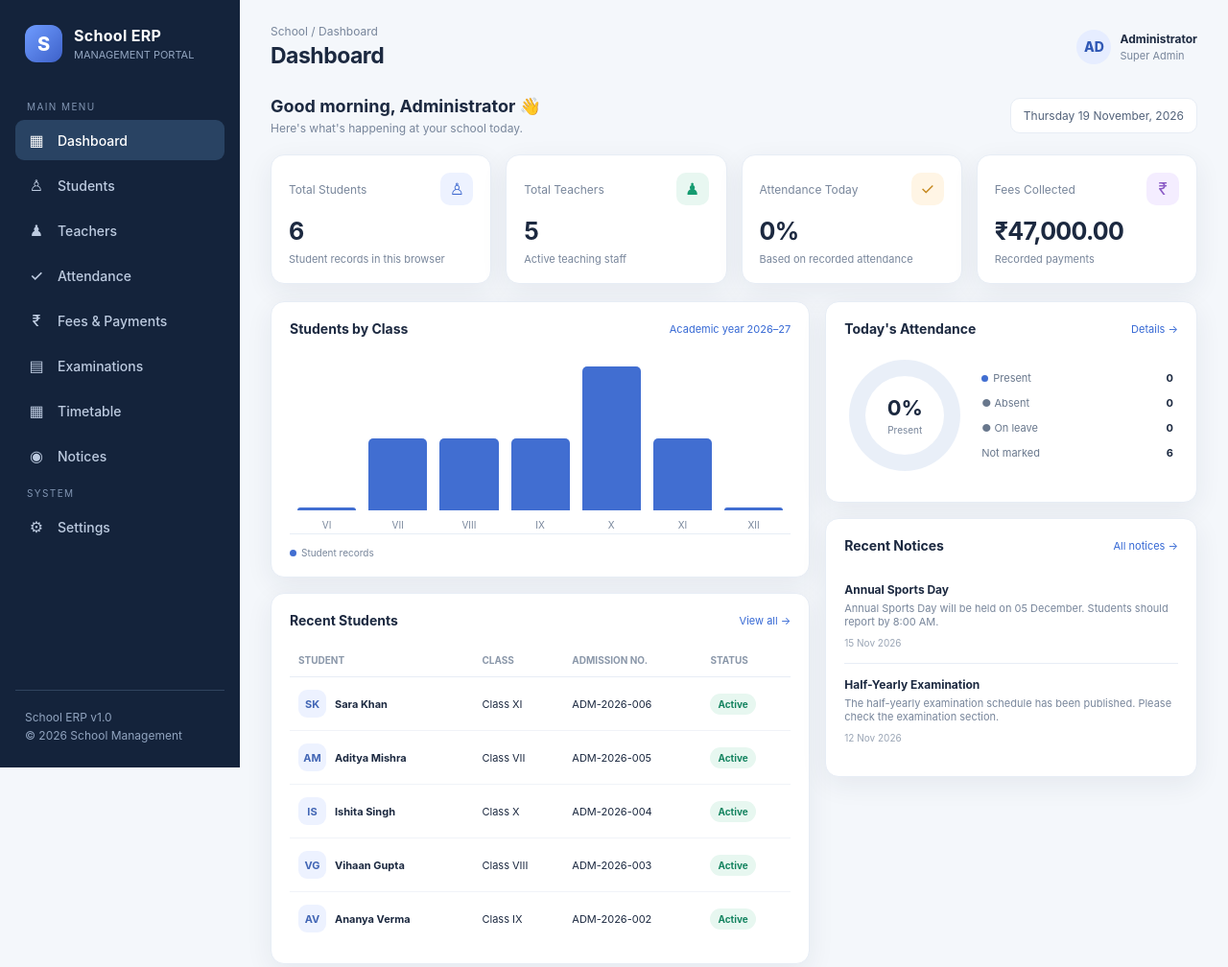
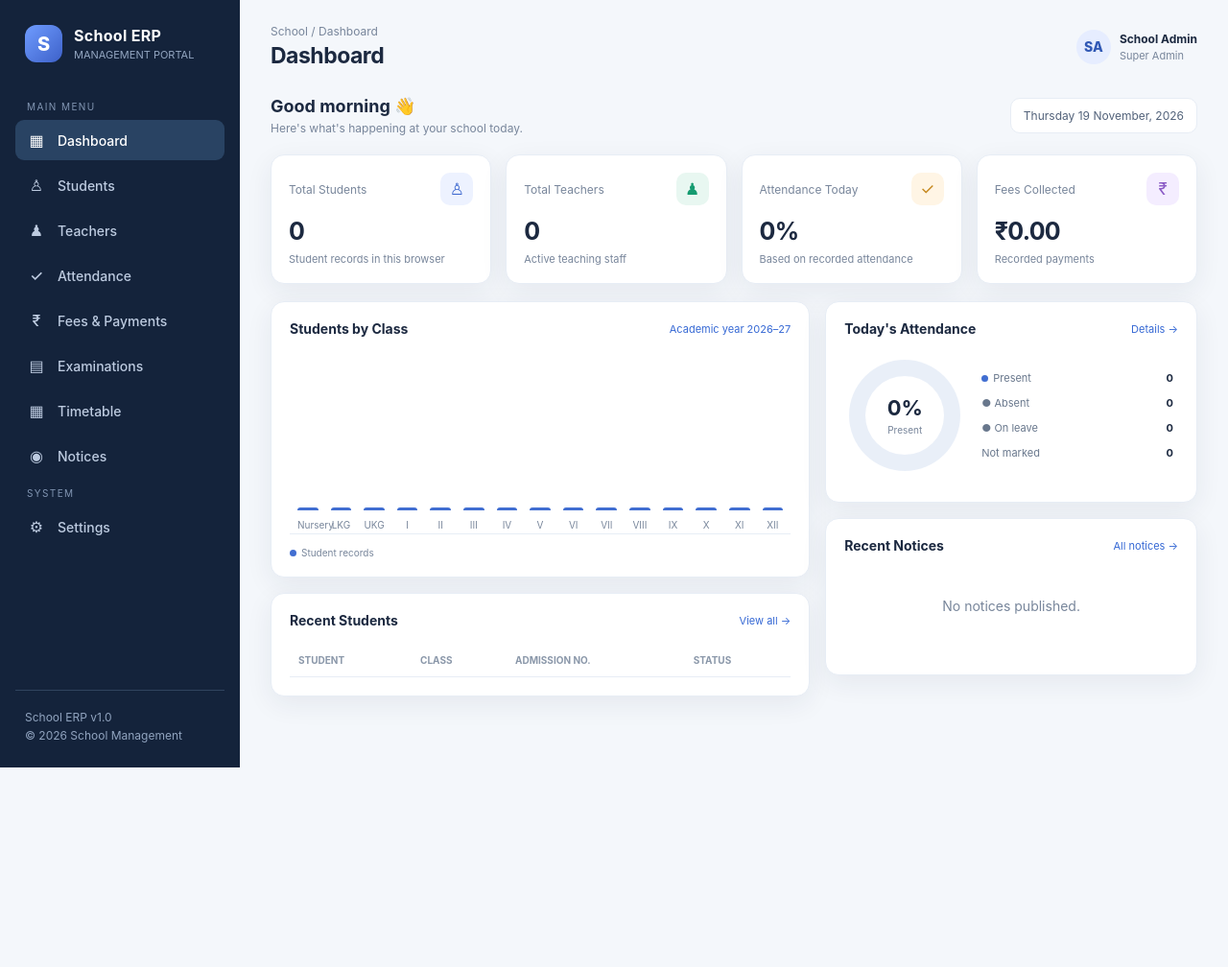
Before and after one commit to satvikt183-dot/school-erp, a plain HTML site: page school_erp/index.html in a window 1280 px wide. Shown: the whole page at 96% size. After the commit the page ends 800 px from the top, so only its background shows below. Drawn offline with Linux system fonts and the light colour scheme.

Commit message:
Update school ERP for Nursery through XII
Remove seeded personal and school data and start with a clean database.

Co-authored-by: Copilot <223556219+Copilot@users.noreply.github.com>

```diff
--- a/school_erp/app.js
+++ b/school_erp/app.js
@@ -1,64 +1,32 @@
 "use strict";
 
-const STORAGE_KEY = "schoolErpDataV1";
-const classNames = ["Class VI", "Class VII", "Class VIII", "Class IX", "Class X", "Class XI", "Class XII"];
+const STORAGE_KEY = "schoolErpDataV2";
+const classNames = [
+  "Nursery",
+  "LKG",
+  "UKG",
+  "Class I",
+  "Class II",
+  "Class III",
+  "Class IV",
+  "Class V",
+  "Class VI",
+  "Class VII",
+  "Class VIII",
+  "Class IX",
+  "Class X",
+  "Class XI",
+  "Class XII"
+];
 const weekdays = ["Monday", "Tuesday", "Wednesday", "Thursday", "Friday"];
 const periods = ["08:00–09:00", "09:00–10:00", "10:30–11:30", "11:30–12:30", "12:30–01:30"];
-const defaultStudents = [
-  { id: "student-1", name: "Aarav Sharma", cls: "Class X", adm: "ADM-2026-001", guardian: "Rajesh Sharma", status: "Active" },
-  { id: "student-2", name: "Ananya Verma", cls: "Class IX", adm: "ADM-2026-002", guardian: "Sanjay Verma", status: "Active" },
-  { id: "student-3", name: "Vihaan Gupta", cls: "Class VIII", adm: "ADM-2026-003", guardian: "Amit Gupta", status: "Active" },
-  { id: "student-4", name: "Ishita Singh", cls: "Class X", adm: "ADM-2026-004", guardian: "Rakesh Singh", status: "Active" },
-  { id: "student-5", name: "Aditya Mishra", cls: "Class VII", adm: "ADM-2026-005", guardian: "Manoj Mishra", status: "Active" },
-  { id: "student-6", name: "Sara Khan", cls: "Class XI", adm: "ADM-2026-006", guardian: "Imran Khan", status: "Active" }
-];
-const defaultTeachers = [
-  { id: "teacher-1", name: "Priya Mehta", subject: "Mathematics", employeeId: "TCH-001", contact: "98765 43210", status: "Active" },
-  { id: "teacher-2", name: "Rahul Kapoor", subject: "Physics", employeeId: "TCH-002", contact: "98765 43211", status: "Active" },
-  { id: "teacher-3", name: "Neha Sharma", subject: "English", employeeId: "TCH-003", contact: "98765 43212", status: "Active" },
-  { id: "teacher-4", name: "Amit Verma", subject: "Computer Science", employeeId: "TCH-004", contact: "98765 43213", status: "Active" },
-  { id: "teacher-5", name: "Pooja Singh", subject: "Chemistry", employeeId: "TCH-005", contact: "98765 43214", status: "Active" }
-];
-const defaultFees = [
-  { id: "fee-1", studentId: "student-1", amount: 18000, dueDate: "2026-11-30", status: "Paid" },
-  { id: "fee-2", studentId: "student-2", amount: 16000, dueDate: "2026-11-30", status: "Pending" },
-  { id: "fee-3", studentId: "student-3", amount: 15000, dueDate: "2026-11-30", status: "Paid" },
-  { id: "fee-4", studentId: "student-4", amount: 18000, dueDate: "2026-11-30", status: "Pending" },
-  { id: "fee-5", studentId: "student-5", amount: 14000, dueDate: "2026-11-30", status: "Paid" }
-];
-const defaultExams = [
-  { id: "exam-1", title: "Half-Yearly", cls: "Classes VI–X", date: "2026-12-12", subject: "Mathematics", status: "Upcoming" },
-  { id: "exam-2", title: "Unit Test 3", cls: "Classes III–V", date: "2026-11-25", subject: "English", status: "Upcoming" },
-  { id: "exam-3", title: "Periodic Test 2", cls: "Classes XI–XII", date: "2026-11-10", subject: "Physics", status: "Completed" }
-];
-const defaultNotices = [
-  { id: "notice-1", title: "Annual Sports Day", body: "Annual Sports Day will be held on 05 December. Students should report by 8:00 AM.", date: "2026-11-15" },
-  { id: "notice-2", title: "Half-Yearly Examination", body: "The half-yearly examination schedule has been published. Please check the examination section.", date: "2026-11-12" },
-  { id: "notice-3", title: "Winter Uniform", body: "All students must wear the prescribed winter uniform from 20 November.", date: "2026-11-10" }
-];
-const defaultTimetable = {
-  "Class X - A": [
-    ["English", "Mathematics", "Science", "Computer", "Hindi"],
-    ["Mathematics", "Hindi", "Social Science", "English", "Sports"],
-    ["Science", "Computer", "Mathematics", "Hindi", "English"],
-    ["Social Science", "English", "Science", "Mathematics", "Library"],
-    ["Hindi", "Science", "English", "Social Science", "Sports"]
-  ],
-  "Class IX - A": [
-    ["Mathematics", "English", "Science", "Hindi", "Computer"],
-    ["English", "Science", "Hindi", "Mathematics", "Sports"],
-    ["Science", "Mathematics", "Computer", "English", "Hindi"],
-    ["Hindi", "Social Science", "English", "Science", "Library"],
-    ["Social Science", "English", "Mathematics", "Hindi", "Sports"]
-  ],
-  "Class VIII - B": [
-    ["English", "Science", "Mathematics", "Hindi", "Art"],
-    ["Mathematics", "English", "Social Science", "Science", "Sports"],
-    ["Hindi", "Mathematics", "English", "Computer", "Science"],
-    ["Science", "Hindi", "Mathematics", "Social Science", "Library"],
-    ["Social Science", "English", "Science", "Hindi", "Sports"]
-  ]
-};
+const defaultStudents = [];
+const defaultTeachers = [];
+const defaultFees = [];
+const defaultExams = [];
+const defaultNotices = [];
+const emptyWeek = () => weekdays.map(() => periods.map(() => ""));
+const defaultTimetable = Object.fromEntries(classNames.map(name => [name, emptyWeek()]));
 const emptyDatabase = () => ({
   students: defaultStudents.map(student => ({ ...student })),
   teachers: defaultTeachers.map(teacher => ({ ...teacher })),
@@ -67,7 +35,7 @@ const emptyDatabase = () => ({
   notices: defaultNotices.map(notice => ({ ...notice })),
   attendance: {},
   timetable: JSON.parse(JSON.stringify(defaultTimetable)),
-  settings: { schoolName: "School ERP Demo School", session: "2026–2027", email: "admin@school.edu" }
+  settings: { schoolName: "", session: "", email: "" }
 });
 
 const toastElement = document.getElementById("toast");
@@ -112,27 +80,11 @@ function loadDatabase() {
         settings: parsed.settings && typeof parsed.settings === "object" ? { ...defaults.settings, ...parsed.settings } : defaults.settings
       };
     } catch (error) {
-      toast(`Saved data could not be read; loading demo data instead. ${error.message}`);
+      toast(`Saved data could not be read; loading a clean database instead. ${error.message}`);
     }
   }
 
-  const defaults = emptyDatabase();
-  const legacyStudents = readLocalStorage("schoolErpStudents");
-  if (legacyStudents) {
-    try {
-      const parsed = JSON.parse(legacyStudents);
-      if (Array.isArray(parsed)) {
-        defaults.students = parsed.map((student, index) => ({
-          ...student,
-          id: student.id || `legacy-student-${index + 1}`,
-          status: student.status || "Active"
-        }));
-      }
-    } catch (error) {
-      toast(`Previously saved students could not be read. ${error.message}`);
-    }
-  }
-  return defaults;
+  return emptyDatabase();
 }
 
 function updateDatabase(change, successMessage) {
@@ -354,7 +306,7 @@ function renderAll() {
 
 const fieldDefinitions = {
   student: [
-    { name: "name", label: "Student full name", required: true, placeholder: "e.g. Aarav Sharma" },
+    { name: "name", label: "Student full name", required: true },
     { name: "cls", label: "Class", type: "select", options: classNames, required: true },
     { name: "adm", label: "Admission number", required: true, placeholder: "e.g. ADM-2026-101" },
     { name: "guardian", label: "Guardian name", placeholder: "Parent / guardian name" },
--- a/school_erp/index.html
+++ b/school_erp/index.html
@@ -3,7 +3,7 @@
 <head>
 <meta charset="UTF-8">
 <meta name="viewport" content="width=device-width, initial-scale=1.0">
-<meta name="description" content="A responsive school ERP administration dashboard prototype.">
+<meta name="description" content="A responsive school ERP administration dashboard.">
 <meta name="theme-color" content="#14233b">
 <title>School ERP | Admin Dashboard</title>
 <link rel="stylesheet" href="./styles.css">
@@ -30,11 +30,11 @@
 <main class="main">
 <header class="topbar">
   <div style="display:flex;align-items:center;gap:12px"><button class="icon-btn mobile-menu" id="menuBtn">☰</button><div><div class="crumb">School / <span id="crumb">Dashboard</span></div><h1 id="pageTitle">Dashboard</h1></div></div>
-  <div class="top-actions"><div class="profile"><div class="avatar">AD</div><div><b>Administrator</b><small>Super Admin</small></div></div></div>
+  <div class="top-actions"><div class="profile"><div class="avatar">SA</div><div><b>School Admin</b><small>Super Admin</small></div></div></div>
 </header>
 
 <section class="page active" id="page-dashboard">
-  <div class="welcome"><div><h2>Good morning, Administrator 👋</h2><p>Here's what's happening at your school today.</p></div><div class="date-pill" id="today"></div></div>
+  <div class="welcome"><div><h2>Good morning 👋</h2><p>Here's what's happening at your school today.</p></div><div class="date-pill" id="today"></div></div>
   <div class="stats">
     <div class="stat"><div class="stat-top">Total Students <span class="stat-icon" style="background:#edf2ff;color:#416bd0">♙</span></div><strong id="studentCount">0</strong><small>Student records in this browser</small></div>
     <div class="stat"><div class="stat-top">Total Teachers <span class="stat-icon" style="background:#e8f7f1;color:#159b70">♟</span></div><strong id="teacherCount">0</strong><small>Active teaching staff</small></div>
@@ -63,10 +63,10 @@
 
 <section class="page" id="page-exams"><div class="cards-3"><div class="info-card"><small>Next examination</small><b id="upcomingExam" style="font-size:17px">—</b><small id="upcomingExamDate"></small></div><div class="info-card"><small>Completed examinations</small><b id="completedExams">0</b><small>Recorded examination cycles</small></div><div class="info-card"><small>Subjects</small><b id="subjectCount">0</b><small>Subjects in schedule</small></div></div><div class="panel" style="margin-top:16px"><div class="panel-head"><h3>Examination Schedule</h3><button class="btn" data-action="add-exam">＋ Create Exam</button></div><div class="table-wrap"><table><thead><tr><th>EXAMINATION</th><th>CLASS</th><th>DATE</th><th>SUBJECT</th><th>STATUS</th><th>ACTIONS</th></tr></thead><tbody id="examRows"></tbody></table></div></div></section>
 
-<section class="page" id="page-timetable"><div class="panel"><div class="panel-head"><h3>Weekly Timetable</h3><select class="search" id="timetableClass" aria-label="Select timetable class" style="width:auto"><option>Class X - A</option><option>Class IX - A</option><option>Class VIII - B</option></select></div><p class="crumb">Select a cell and update its subject; changes are saved in this browser.</p><div class="table-wrap"><table><thead><tr><th>DAY</th><th>08:00–09:00</th><th>09:00–10:00</th><th>10:30–11:30</th><th>11:30–12:30</th><th>12:30–01:30</th></tr></thead><tbody id="timetableRows"></tbody></table></div></div></section>
+<section class="page" id="page-timetable"><div class="panel"><div class="panel-head"><h3>Weekly Timetable</h3><select class="search" id="timetableClass" aria-label="Select timetable class" style="width:auto"></select></div><p class="crumb">Select a cell and update its subject; changes are saved in this browser.</p><div class="table-wrap"><table><thead><tr><th>DAY</th><th>08:00–09:00</th><th>09:00–10:00</th><th>10:30–11:30</th><th>11:30–12:30</th><th>12:30–01:30</th></tr></thead><tbody id="timetableRows"></tbody></table></div></div></section>
 
 <section class="page" id="page-notices"><div class="toolbar"><span class="crumb">School announcements and circulars</span><button class="btn" data-action="add-notice">＋ Publish Notice</button></div><div class="panel" id="allNotices"></div></section>
-<section class="page" id="page-settings"><form class="panel" id="settingsForm"><div class="panel-head"><h3>School Settings</h3></div><div class="field"><label for="settingSchoolName">School name</label><input id="settingSchoolName" name="schoolName" required></div><div class="field"><label for="settingSession">Academic session</label><input id="settingSession" name="session" required></div><div class="field"><label for="settingEmail">Administrator email</label><input id="settingEmail" name="email" type="email" required></div><button class="btn" type="submit">Save Settings</button><p class="crumb" style="margin-top:15px">Settings are stored in this browser only. This demo does not have a server or user accounts.</p></form></section>
+<section class="page" id="page-settings"><form class="panel" id="settingsForm"><div class="panel-head"><h3>School Settings</h3></div><div class="field"><label for="settingSchoolName">School name</label><input id="settingSchoolName" name="schoolName" required placeholder="Enter your school name"></div><div class="field"><label for="settingSession">Academic session</label><input id="settingSession" name="session" required placeholder="e.g. 2026–2027"></div><div class="field"><label for="settingEmail">Administrator email</label><input id="settingEmail" name="email" type="email" required></div><button class="btn" type="submit">Save Settings</button><p class="crumb" style="margin-top:15px">Settings are stored in this browser only.</p></form></section>
 
 </main></div>
 
```
Also changed, not shown: school_erp/README.txt, 1 other file.
